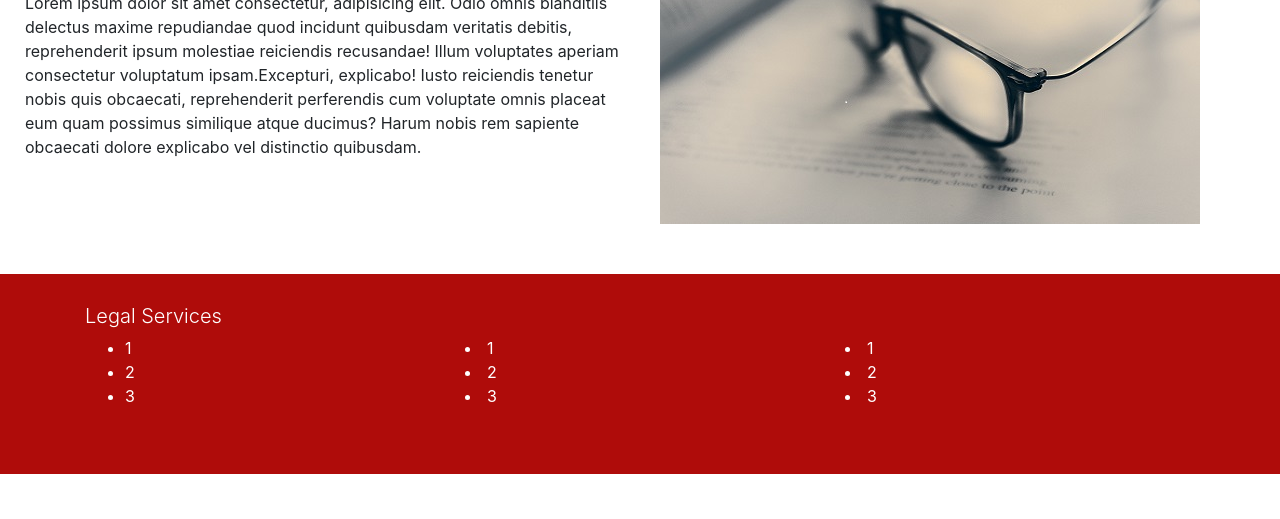
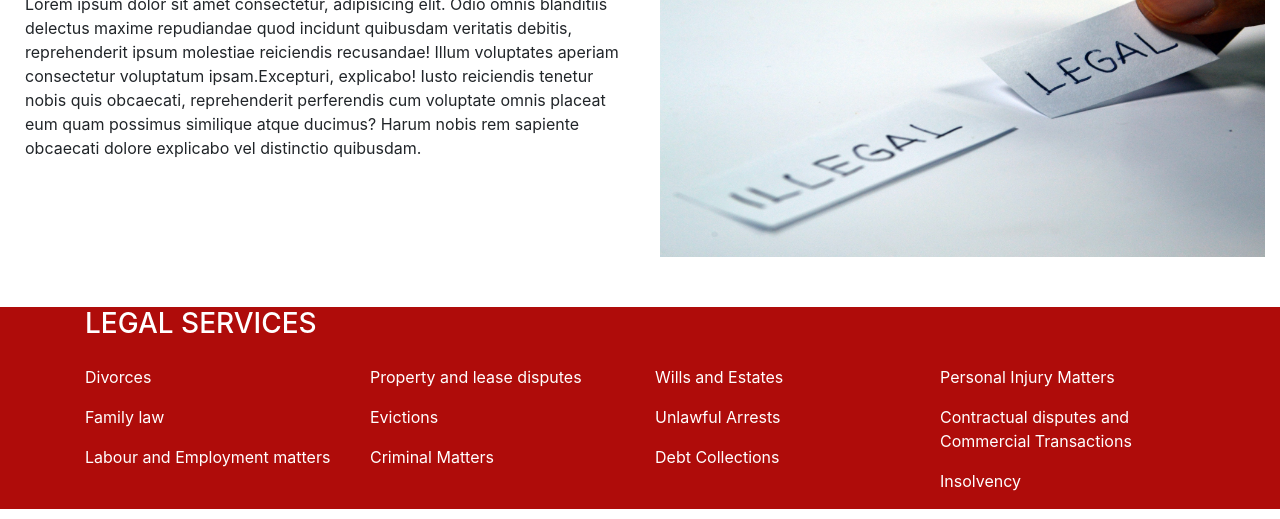
Before and after one commit to Tbonator/Steleki-XG-Attorneys, a plain HTML site: page index.html in a window 1280 px wide. Shown: the part 567-1086 px from the top of the page. Drawn offline with nearby package versions, Linux system fonts and the light colour scheme.

Commit message:
second commit

```diff
--- a/index.html
+++ b/index.html
@@ -18,7 +18,7 @@
 <div class="container ">
   <div class="row ">
     <div class="col-lg-12">
-      <nav class="navbar navbar-expand-md navbar-light fixed-top navbar-custom navbar-custom-link" id="main-nav">
+      <nav class="navbar navbar-expand-md navbar-light  navbar-custom navbar-custom-link" id="main-nav">
         <div class="container">
           <a href="#home" class="navbar-brand">
             <img src="img/logo.jpg" width="75" height="76" alt="">
@@ -97,7 +97,7 @@
       <div class="row">
 
           <div class="col-sm-6">
-            <h3 class=" text-uppercase logo">
+            <h3 class=" header text-uppercase logo">
               WHO WE ARE
             </h3>
             <p>
@@ -105,7 +105,7 @@
             </p>
           </div>
           <div class="col-sm-6">
-            <img src="img/img4_small.jpg" alt="" class="img-fluid">
+            <img src="img/side_image.jpg" alt="" class="img-fluid">
           </div>
 
 
@@ -115,24 +115,28 @@
 
  <section id="service">
    <div class="container">
-    <h3 class="lead">Legal Services</h3>
+    <h3 class="header text-uppercase text-bold pb-3">Legal Services</h3>
      <div class="row">
        <div class="col">
-         <ul>
-           <li class="nav-item">1</li>
-           <li class="nav-item">2</li>
-           <li class="nav-item">3</li>
-         </ul>
+           <p>Divorces</p>
+           <p>Family law</p>
+           <p>Labour and Employment matters</p>
        </div>
        <div class="col">
-        <li>1</li>
-        <li>2</li>
-        <li>3</li></div>
+          <p>Property and lease disputes</p>
+          <p>Evictions</p>
+          <p>Criminal Matters</p>
+        </div>
        <div class="col">
-        <li>1</li>
-        <li>2</li>
-        <li>3</li>
-       </div>
+        <p>Wills and Estates</p>
+        <p>Unlawful Arrests</p>
+        <p>Debt Collections</p>
+      </div>
+      <div class="col">
+        <p>Personal Injury Matters</p>
+        <p>Contractual disputes and Commercial Transactions</p>
+        <p>Insolvency</p>
+      </div>
      </div>
    </div>
  </section>
--- a/scss/style.scss
+++ b/scss/style.scss
@@ -0,0 +1,54 @@
+
+body {
+    margin-top: 105px; }
+
+.logo {
+    color:rgb(175, 12, 10);
+}
+
+.navbar{
+        /* box-shadow: 2px 2px 5px #3292a6; */
+        opacity: 0.9;
+        background: #fff;
+    }
+.navbar .nav-item {
+          font-size: 1.2rem;
+          padding-right: 1.2rem;
+         }
+/* change the link color */
+.navbar-custom-link .navbar-nav .nav-link {
+
+    text-transform: uppercase;
+    color: rgb(175, 12, 10);
+}
+/* change the color of active or hovered links */
+.navbar-custom .nav-item.active .nav-link,
+.navbar-custom .nav-item:hover .nav-link {
+    background-color: rgb(175, 12, 10);
+    padding: 10px 10px 10px 10px;
+    color: #ffffff;
+}
+
+/* #slider {
+    padding: 20px ;
+} */
+ #service {
+            position: relative;
+            background-color: rgb(175, 12, 10);
+            padding: 30px 0px 50px 0px;
+            color:#fff;
+
+         }
+         #about {
+
+
+            padding: 30px 0px 50px 10px;
+            margin-top: 20px;
+
+
+         }
+footer
+{
+    background-color: #af0c0a;
+    color:#fff;
+}
```
Also changed, not shown: css/style.css, img/side_image.jpg (added), 1 other file.
